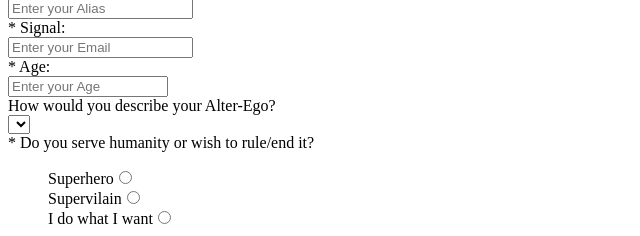
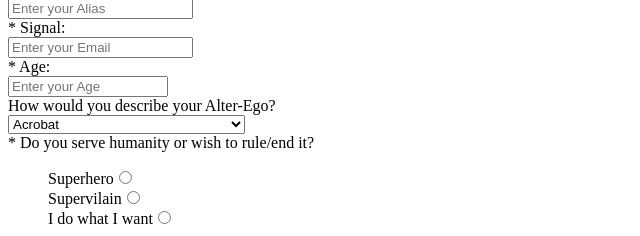
Before and after one commit to zaynejaz/SurveyForm, a plain HTML site: page index.html in a window 1280 px wide. Shown: the part 446-682 px from the top of the page, 0-640 px from the left. Drawn offline with Linux system fonts and the light colour scheme.

```diff
--- a/index.html
+++ b/index.html
@@ -55,7 +55,39 @@
 
           <div class="form-right">
             <select id="dropdown" name="describe" class="dropdown">
-
+              <option disabled value>Select Your Class</option>
+              <option value="Acrobat">Acrobat</option>
+              <option value="Aerials">Aerials</option>
+              <option value="Armoured Hero">Armoured Hero</option>
+              <option value="Aquatic">Aquatic</option>
+              <option value="Blaster">Blaster</option>
+              <option value="Brick/Tank">Brick/Tank</option>
+              <option value="Elementalist">Elementalist</option>
+              <option value="Energizer">Energizer</option>
+              <option value="Feral">Feral</option>
+              <option value="Gadgeteer">Gadgeteer</option>
+              <option value="Ghost">Ghost</option>
+              <option value="Government Agent">Government Agent</option>
+              <option value="Healer">Healer</option>
+              <option value="Mage">Mage</option>
+              <option value="Marksman">Marksman</option>
+              <option value="Martial Artist">Martial Artist</option>
+              <option value="Mecha/Robot Pilot">Mecha/Robot Pilot</option>
+              <option value="Mentalist">Mentalist</option>
+              <option value="Molecular">Molecular</option>
+              <option value="Paragon/Flying Brick">Paragon/Flying Brick</option>
+              <option value="Possessed">Possessed</option>
+              <option value="Robotic">Robotic</option>
+              <option value="Sentai Team">Sentai Team</option>
+              <option value="Shapeshifter">Shapeshifter</option>
+              <option value="Size Changer">Size Changer</option>
+              <option value="Slasher">Slasher</option>
+              <option value="Speedster">Speedster</option>
+              <option value="Super Genius/Mastermind/Detective">Super Genius/Mastermind/Detective</option>
+              <option value="Teleporter">Teleporter</option>
+              <option value="Time Manipulator">Time Manipulator</option>
+              <option value="Yeller">Yeller</option>
+              <option value="other">Other</option>
             </select>
           </div>
 
```
